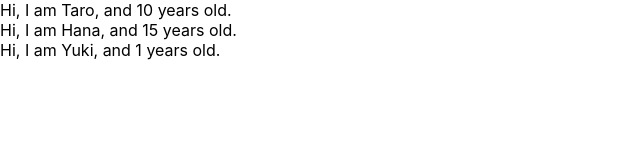
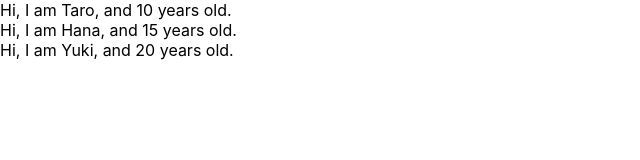
Before and after one commit to ayano920628/udemy-react-redux-crud-application, a React (Create React App) app: page / in a window 1280 px wide. Shown: the top 160 px of the page, without its empty margins (0-640 px from the left). Built offline with nearby package versions, Linux system fonts and the light colour scheme.

Commit message:
learn prop-types

```diff
--- a/src/App.js
+++ b/src/App.js
@@ -1,4 +1,5 @@
 import React from 'react';
+import PropTypes from 'prop-types';
 // import { directive } from '@babel/types';
 // import React, { Component } from 'react';
 
@@ -6,7 +7,7 @@ const App = () => {
   const profiles = [
     { name: 'Taro', age: 10 },
     { name: 'Hana', age: 15 },
-    { name: 'Yuki'},
+    { name: 'Yuki', age: 20 },
   ]
   return (
     <React.Fragment>
@@ -27,8 +28,12 @@ const User = (props) => {
   );
 }
 
-User.defaultProps = {
-  age: 1
+// User.defaultProps = {
+//   age: 1
+// }
+User.propTypes = {
+  name: PropTypes.string,
+  age : PropTypes.number.isRequired
 }
 
 export default App;
```
